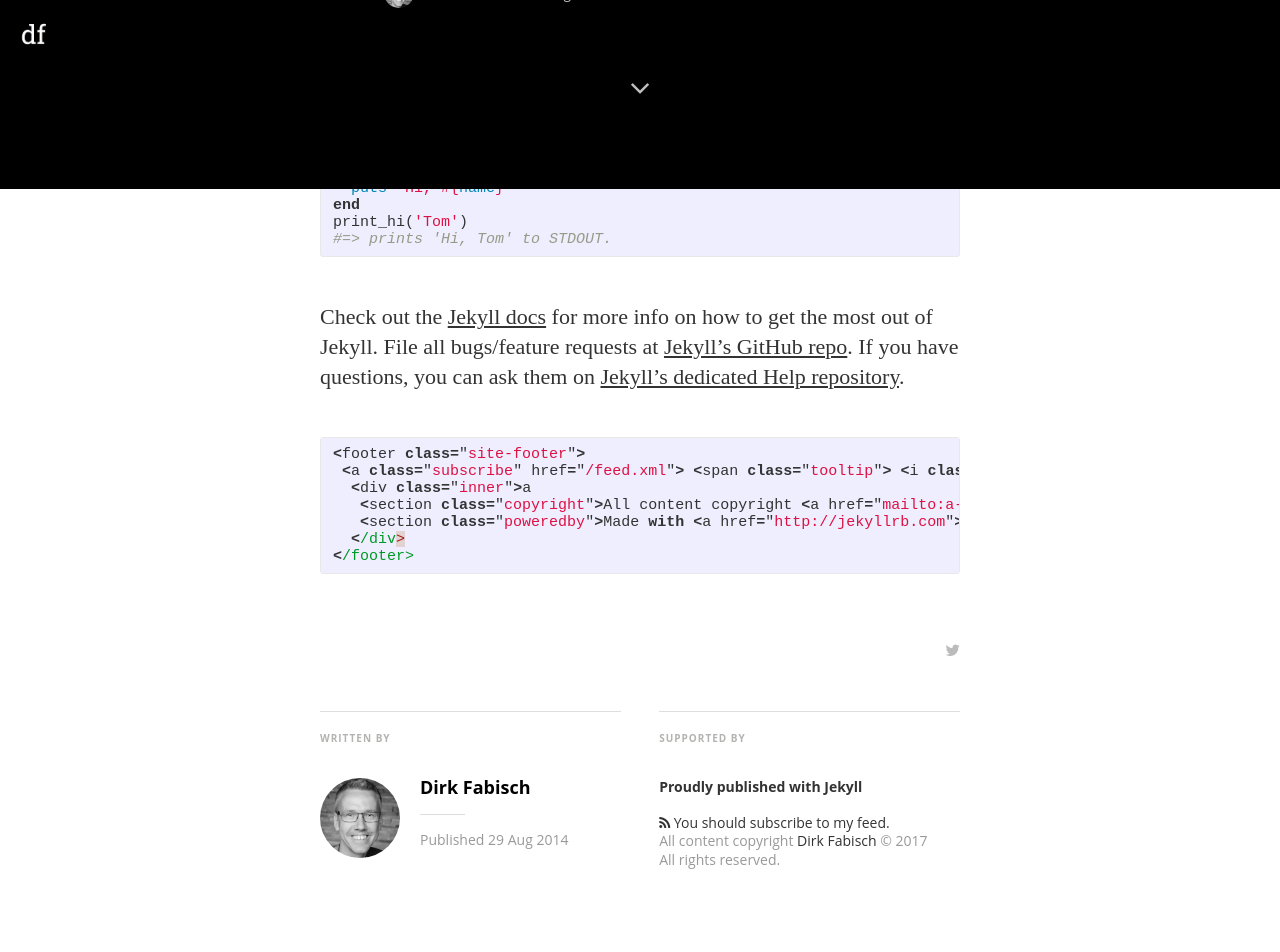
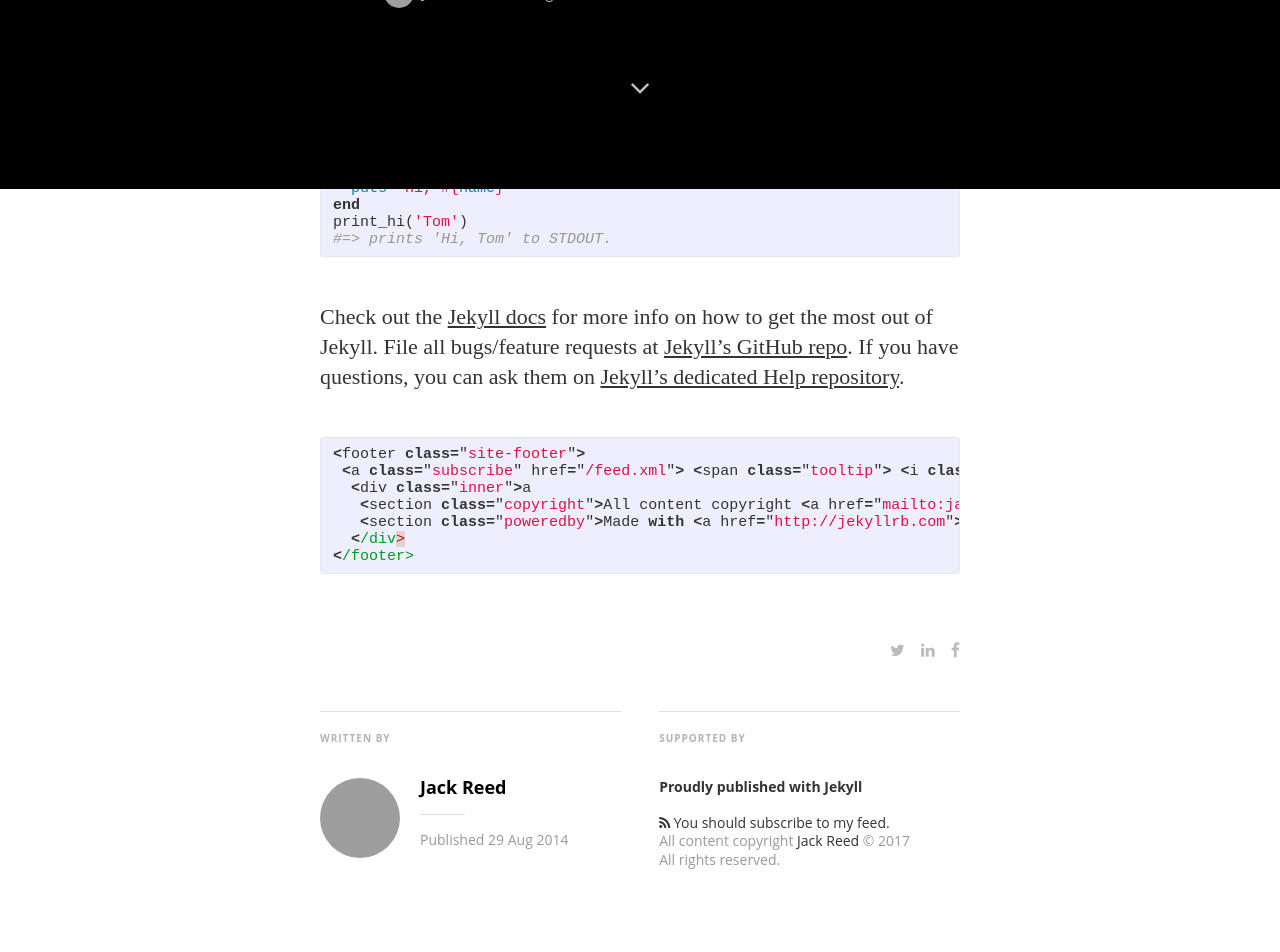
Before and after one commit to IamJackReed/JackReed, a Jekyll site: the page built from _posts/2014-08-29-welcome-to-jekyll.markdown, in a window 1280 px wide and 1400 px high, scrolled down 1211 px. Shown: the top 952 px of the window. Built offline with Jekyll 4.4.1, drawn with Linux system fonts in a browser that asks for light colours; nearby versions of some CDN libraries; some web fonts are replaced; comment, search, counter and statistics services are not loaded; some of the changed text lies outside the part shown; grey boxes are pictures that could not be loaded.

Commit message:
Update _config.yml

```diff
--- a/_config.yml
+++ b/_config.yml
@@ -4,60 +4,67 @@
   - jekyll-paginate
 
 # Site settings
-title: "Mediator"
+title: "Jack Reed"
 description: > # this means to ignore newlines until "email:"
-   A Jekyll theme - Medium inspired
+   An Agile Delivery Manager working in London at Infinity Health
 
-email: a-mail@mail.mail
+email: jack.ross.reed@gmail.com
 #blog logo
-logo: "/assets/images/df_logo.jpg"
-float_logo: true # true, false (default)
+logo: "/assets/images/blog-logo.png"
+float_logo: false # true, false (default)
 
 # blog cover
-cover: "/assets/images/cA4aKEIPQrerBnp1yGHv_IMG_9534-3-2.jpg"
+cover: "/assets/images/background-image.jpg"
 
-name: 'Dirk Fabisch'
-author: 'Dirk Fabisch'
-author_image: "/assets/images/author.jpg"
+name: 'Jack Reed'
+author: 'Jack Reed'
+author_image: "/assets/images/author.png"
 
 paginate:	5
 
-url: "http://myblog.***.***" # the base hostname & protocol for your site
+url: "http://jackreed.eu" # the base hostname & protocol for your site
 baseurl: ""
 #used to display twitter cards
-twitter_handle: '@dirkfabisch'
+twitter_handle: '@jackrossreed'
 
 #fill in disqus shortname to use disqus
-#disqus: disqus-shortname
+disqus: jackreed
 
-#google_analytics: UA-XXXXX-X
+#google_analytics: UA-102590639-1
 
 # social icons and sharing options
 social:
   - icon:	twitter
-    url:	https://twitter.com/dirkfabisch
+    url:  https://twitter.com/jackrossreed
     desc: Follow me on twitter
     share_url: http://twitter.com/share
     share_title: ?text=
     share_link: "&amp;url="
 
-#  - icon:	facebook
-#    url:	https://facebook.com/???
-#    desc: Connect with me facebook
-#    share_url: https://www.facebook.com/sharer.php
-#    share_title: ?t=
-#    share_link: "&amp;u="
+  - icon:	linkedin
+    url:  https://www.linkedin.com/in/jrossreed
+    desc: Connect with me on linkedin
+    share_url: https://www.linkedin.com/cws/share?url=
+    share_title:
+    share_link:
+
+  - icon:	facebook
+    url: https://facebook.com/???
+    desc: Connect with me on facebook
+    share_url: https://www.facebook.com/sharer.php
+    share_title: ?t=
+    share_link: "&amp;u="
 
   - icon:	github
-    url:	https://github.com/dirkfabisch
+    url: https://github.com/IamJackReed
     desc:	Fork me on github
     share_url:
     share_title:
     share_link:
 
-#  - icon:	google-plus
-#    url:	https://google.com/???
-#    desc:	Add me on google+
-#    share_url:
-#    share_title:
-#    share_link:
+  - icon:	google-plus
+    url:	https://plus.google.com/103467642514641444562
+    desc:	Follow me on google+
+    share_url:
+    share_title:
+    share_link:
```
